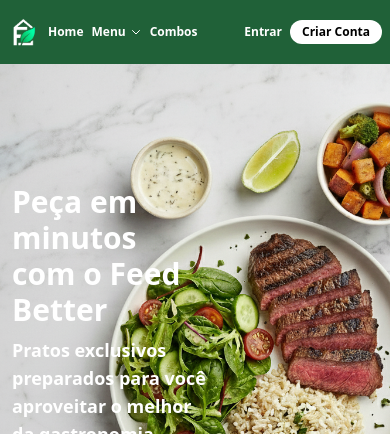
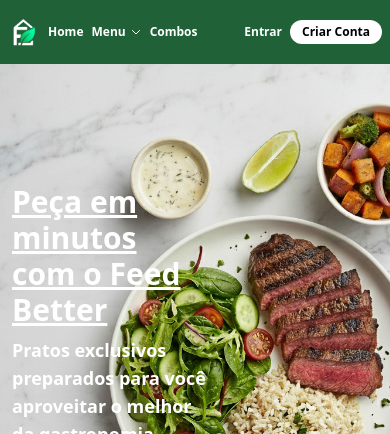
Before and after one commit to DrumondParizottoPiccolo/WebDelivery, a React (Vite) app: page / in a window 390 px wide. Shown: the top 434 px of the page. Built offline with nearby package versions, Linux system fonts and the light colour scheme.

Commit message:
Responsividade section1

```diff
--- a/src/Components/Section1.jsx
+++ b/src/Components/Section1.jsx
@@ -6,8 +6,8 @@
     <section className="flex flex-col w-full h-150">
         <div className="flex flex-col w-full h-150 bg-cover bg-center bg-no-repeat"
         style={{backgroundImage: `url(${comum2})`}}>
-            <div className="flex flex-col w-1/2 h-50 mt-30 ml-3 text-white">
-            <h1 className="flex flex-col font-bold text-3xl">
+            <div className="flex flex-col w-1/2 max-w-lg h-50 mt-30 ml-3 text-white">
+            <h1 className="flex flex-col font-bold text-3xl underline">
                 Peça em minutos com o Feed Better
             </h1>
             <p className="flex flex-col  mt-2 text-lg font-bold space-y-2">
```
